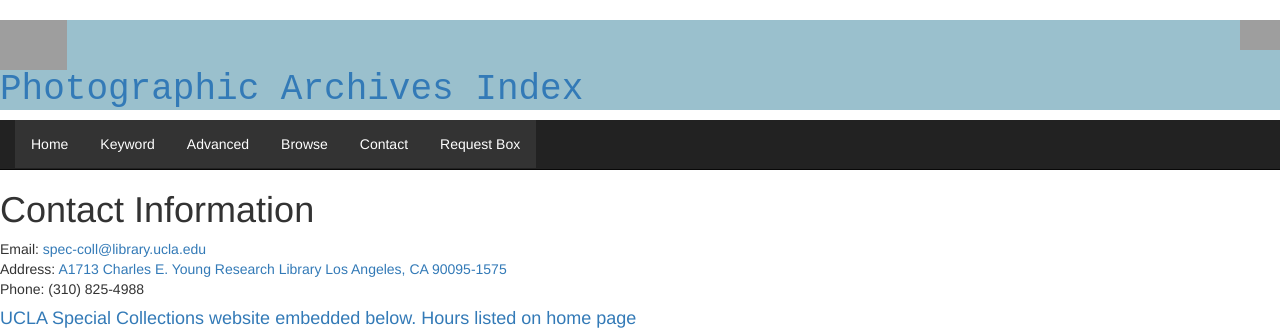
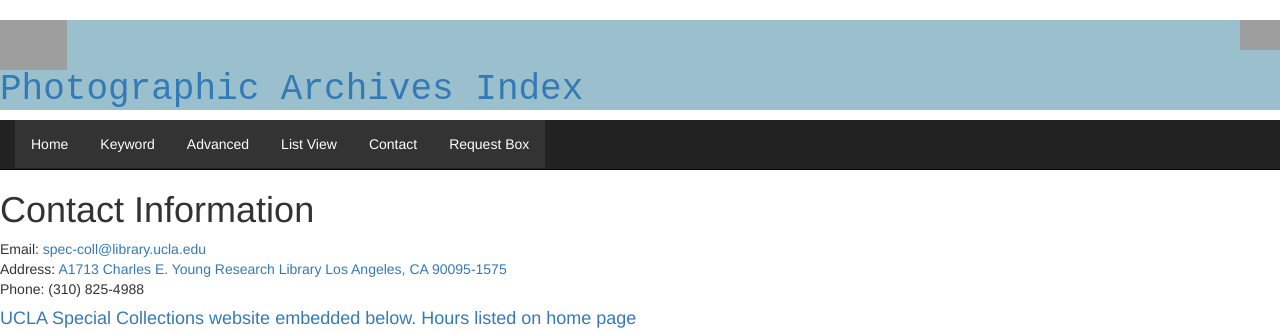
Before and after one commit to UCLALibrary/latimes, a Django app: page /contact in a window 1280 px wide. Shown: the top 332 px of the page. Run offline with Django 3.2, Linux system fonts and the light colour scheme; some libraries are stand-ins or nearby versions; grey boxes are pictures that could not be loaded.

Commit message:
changed browse to list-view

```diff
--- a/latimes/urls.py
+++ b/latimes/urls.py
@@ -28,7 +28,7 @@
     url(r'^find/', webapp_views.keyword_home, name='keyword_home'),
     url(r'^search/autocomplete/$', autocomplete),
     url(r'^find', FacetedSearchView.as_view(), name='haystack_search'),
-    url(r'^browse', CardList.as_view(), name='card_list'),
+    url(r'^list-view', CardList.as_view(), name='card_list'),
     url(r'^box', BoxList.as_view(), name='box_list'),
     url(r'^contact', webapp_views.contact, name='contact'),
     url(r'^request', webapp_views.request, name='request')
--- a/webapp/templates/base.html
+++ b/webapp/templates/base.html
@@ -41,7 +41,7 @@
   <li><a class="active" href="/">Home</a></li>
   <li><a href="/find/">Keyword</a></li>
   <li><a href="/advanced/">Advanced</a></li>
-  <li><a href="/browse">Browse</a></li>
+  <li><a href="/list-view">List View</a></li>
   <li><a href="/contact">Contact</a></li>
   <li><a href="/request">Request Box</a></li>
 </ul>
```
